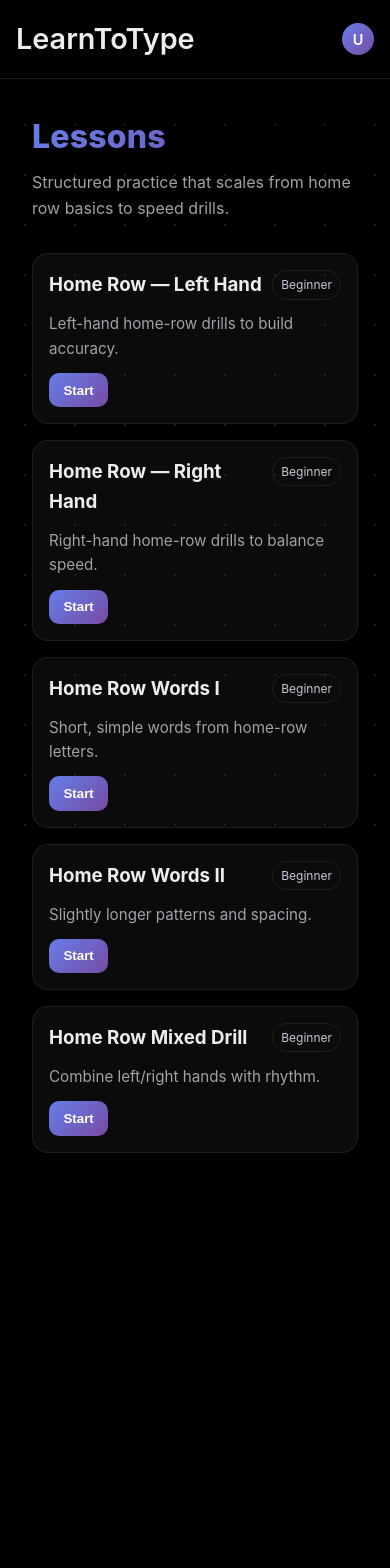
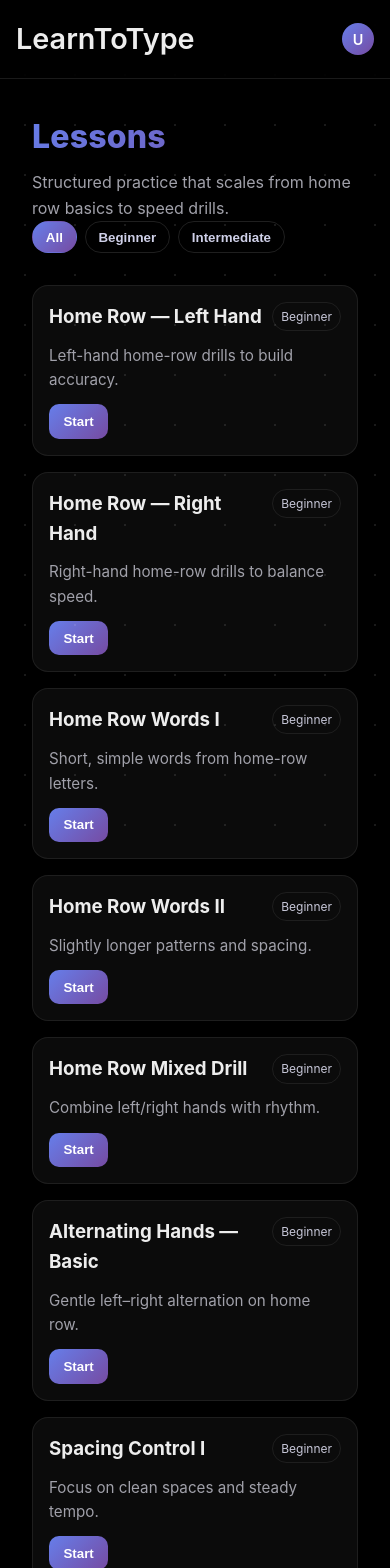
Before and after one commit to andreasparamo/capstone-project, a Next.js app: page /lessons in a window 390 px wide. Shown: the top 1568 px of the page. Before the commit the page ends 1185 px from the top, so only its background shows below. Built offline with nearby package versions, Linux system fonts and the light colour scheme.

Commit message:
Add 5 more beginner lessons and 10 intermediate lessons and small bug fixes

```diff
--- a/src/app/lessons/lessons.css
+++ b/src/app/lessons/lessons.css
@@ -353,7 +353,6 @@
   }
 }
 
-/* === Appended updates to match new lessons.html === */
 .lesson-text {
   white-space: pre-wrap;
   overflow-wrap: anywhere;
@@ -410,3 +409,75 @@
     grid-template-columns: repeat(8, 1fr);
   }
 }
+.review{width:clamp(640px,86vw,1000px);}
+
+.panel{
+  display:grid;
+  grid-template-columns:1.3fr 1fr;
+  gap:1rem;
+  align-items:start;
+  overflow:hidden;
+}
+
+.heat{min-width:0;}
+
+.heat-grid{
+  display:grid;
+  grid-template-columns:repeat(auto-fill,minmax(72px,1fr));
+  gap:.5rem;
+  max-height:40vh;
+  overflow:auto;
+  padding-right:.25rem;
+  box-sizing:border-box;
+}
+
+.mistakes{
+  max-height:40vh;
+  overflow:auto;
+}
+
+@media (max-width:900px){
+  .panel{grid-template-columns:1fr;}
+  .review{width:92vw;}
+  .mistakes,.heat-grid{max-height:34vh;}
+}
+
+.filterbar{
+  max-width:1200px;
+  margin:0 auto 0.75rem;
+  padding:0 2rem;
+  display:flex;
+  gap:.5rem;
+  align-items:center;
+  flex-wrap:wrap;
+}
+.filter-btn{
+  background:transparent;
+  border:1px solid rgba(255,255,255,.12);
+  color:#cfd0e8;
+  border-radius:999px;
+  padding:.45rem .8rem;
+  font-weight:600;
+  cursor:pointer;
+}
+.filter-btn.active{
+  background:linear-gradient(135deg,#667eea,#764ba2);
+  color:#fff;
+  border-color:transparent;
+}
+.icon-close {
+  width: 32px;
+  height: 32px;
+  padding: 0;
+  display: flex;
+  align-items: center;
+  justify-content: center;
+  line-height: 1;
+  font-size: 1.15rem;
+}
+
+.icon-close span,
+.icon-close::before,
+.icon-close::after {
+  vertical-align: middle;
+}
--- a/src/app/lessons/page.js
+++ b/src/app/lessons/page.js
@@ -2,7 +2,6 @@
 import { useState, useEffect, useRef, useCallback } from "react";
 import "./lessons.css";
 
-// Injected from existing file to preserve exact lesson content
 const LESSONS = [
   {
     id: 'beg-1-home-row-left',
@@ -38,10 +37,116 @@ const LESSONS = [
     level: 'Beginner',
     description: 'Combine left/right hands with rhythm.',
     text: 'asdf jkl; asdf jkl;  a s d f j k l ;  as df jk l;  asdfjkl; asdfjkl;  a s d f  j k l ;  asdf jkl;'
+  },
+
+  {
+    id: 'beg-6-alternating-basic',
+    title: 'Alternating Hands — Basic',
+    level: 'Beginner',
+    description: 'Gentle left–right alternation on home row.',
+    text: 'a j a j  s k s k  d l d l  f ; f ;  as jk dl f;  a s d f  j k l ;  asdf jkl;  a j s k d l f ;'
+  },
+  {
+    id: 'beg-7-spacing-control',
+    title: 'Spacing Control I',
+    level: 'Beginner',
+    description: 'Focus on clean spaces and steady tempo.',
+    text: 'as df  as df  jk l;  jk l;  asdf  jkl;  a  s  d  f   j  k  l  ;  asdf  jkl;  as df  jk l;'
+  },
+  {
+    id: 'beg-8-repeats-and-pairs',
+    title: 'Repeats and Pairs',
+    level: 'Beginner',
+    description: 'Repeat small pairs to build accuracy.',
+    text: 'aa ss dd ff jj kk ll ;;  as as sd df jk kl l; ;a  as sd df  jk kl l;  asdf jkl;  as as as  jk jk jk'
+  },
+  {
+    id: 'beg-9-short-phrases',
+    title: 'Short Phrases I',
+    level: 'Beginner',
+    description: 'Tiny phrases with calm rhythm.',
+    text: 'as if; as is; a lad; a fall;  asdf asdf  jkl; jkl;  as as df df  jk jk l; l;  as if as if  a lad a lad'
+  },
+  {
+    id: 'beg-10-home-row-review',
+    title: 'Home Row Review',
+    level: 'Beginner',
+    description: 'Full review of home-row keys with spaces.',
+    text: 'asdf jkl;  asdf jkl;  a s d f j k l ;  asdfjkl;  as df jk l;  a j s k d l f ;  asdf jkl; asdf jkl;'
+  },
+
+  {
+    id: 'int-1-alternating-hands-ii',
+    title: 'Alternating Hands II',
+    level: 'Intermediate',
+    description: 'Quicker alternation and tighter spacing.',
+    text: 'a j s k d l f ;  as jk dl f;  asdf jkl;  ajsk dlf;  as df jk l;  a j s k  d l f ;  asdfjkl;'
+  },
+  {
+    id: 'int-2-rhythm-and-flow',
+    title: 'Rhythm and Flow I',
+    level: 'Intermediate',
+    description: 'Maintain flow across mixed patterns.',
+    text: 'asdf jkl; as df jk l;  ajsk dlf;  asdfjkl;  a s d f  j k l ;  as df  jk l;  asdf jkl;'
+  },
+  {
+    id: 'int-3-speed-bursts-i',
+    title: 'Speed Bursts I',
+    level: 'Intermediate',
+    description: 'Short speed bursts with recovery gaps.',
+    text: 'asdfjkl; asdfjkl;  a s d f  j k l ;  asdfjkl;  as df jk l;  ajsk dlf;  asdfjkl;  a j s k d l f ;'
+  },
+  {
+    id: 'int-4-accuracy-focus-i',
+    title: 'Accuracy Focus I',
+    level: 'Intermediate',
+    description: 'Slow precise typing then brief bursts.',
+    text: 'a s d f   j k l ;   as df  jk l;   asdf jkl;  asdfjkl;  a j s k d l f ;  asdf jkl;'
+  },
+  {
+    id: 'int-5-phrase-chaining',
+    title: 'Phrase Chaining I',
+    level: 'Intermediate',
+    description: 'Chain short phrases without stopping.',
+    text: 'as if as is  a lad a fall  asdf jkl;  as df jk l;  as if as if  jkl; asdf  ajsk dlf;'
+  },
+  {
+    id: 'int-6-hand-switch-drill',
+    title: 'Hand Switch Drill',
+    level: 'Intermediate',
+    description: 'Frequent hand switches on home row.',
+    text: 'a j s k d l f ;  as jk dl f;  a j a j  s k s k  d l d l  f ; f ;  asdf jkl;'
+  },
+  {
+    id: 'int-7-consistency-run',
+    title: 'Consistency Run I',
+    level: 'Intermediate',
+    description: 'Even pace with minimal errors.',
+    text: 'as df jk l;  asdf jkl;  asdfjkl;  a s d f  j k l ;  as df jk l;  asdf jkl;  a j s k d l f ;'
+  },
+  {
+    id: 'int-8-mixed-spacing',
+    title: 'Mixed Spacing I',
+    level: 'Intermediate',
+    description: 'Vary spaces while holding form.',
+    text: 'asdf  jkl;   as df  jk l;  a  j  s  k  d  l  f  ;  asdfjkl;  asdf  jkl;'
+  },
+  {
+    id: 'int-9-endurance-mini',
+    title: 'Endurance Mini I',
+    level: 'Intermediate',
+    description: 'Longer line with steady accuracy.',
+    text: 'asdf jkl; asdf jkl; a s d f j k l ; as df jk l; a j s k d l f ; asdfjkl; as df jk l; asdf jkl;'
+  },
+  {
+    id: 'int-10-home-row-sentences',
+    title: 'Home Row Sentences I',
+    level: 'Intermediate',
+    description: 'Sentence-like flows using home-row keys.',
+    text: 'as if a lad falls; as if all ask; asdf jkl; a j s k d l f ; as df jk l; asdf jkl;'
   }
 ]
 
-// Match the new HTML pagination size
 const PAGE_CHARS = 180;
 
 const fingerMap = {
@@ -63,6 +168,7 @@ export default function LessonsPage() {
   const [activeKeys, setActiveKeys] = useState(new Set());
   const [activeFingers, setActiveFingers] = useState(new Set());
   const [keyFlash, setKeyFlash] = useState({ key: null, type: null });
+  const [levelFilter, setLevelFilter] = useState("All");
   const hiddenInputRef = useRef(null);
 
   const makePages = (text) => {
@@ -217,7 +323,7 @@ export default function LessonsPage() {
         handleKey(" ");
       } else if (e.key === "Escape") {
         e.preventDefault();
-        if (reviewVisible) returnToLessons();
+        if (reviewVisible) setReviewVisible(false);
         else closePlayer();
       } else if (e.key === "Enter" && currentLesson.finished) {
         e.preventDefault();
@@ -235,6 +341,7 @@ export default function LessonsPage() {
   }, [currentLesson?.idx]);
 
   const stats = currentLesson ? calculateStats(currentLesson) : { wpm: 0, acc: 100, prog: 0 };
+  const filtered = LESSONS.filter(l => levelFilter === "All" ? true : l.level === levelFilter);
 
   return (
     <main>
@@ -245,8 +352,29 @@ export default function LessonsPage() {
         </p>
       </section>
 
+      <section className="filterbar">
+        <button
+          className={["filter-btn", levelFilter==="All" ? "active" : ""].join(" ")}
+          onClick={() => setLevelFilter("All")}
+        >
+          All
+        </button>
+        <button
+          className={["filter-btn", levelFilter==="Beginner" ? "active" : ""].join(" ")}
+          onClick={() => setLevelFilter("Beginner")}
+        >
+          Beginner
+        </button>
+        <button
+          className={["filter-btn", levelFilter==="Intermediate" ? "active" : ""].join(" ")}
+          onClick={() => setLevelFilter("Intermediate")}
+        >
+          Intermediate
+        </button>
+      </section>
+
       <section className="grid">
-        {LESSONS.map((lesson) => (
+        {filtered.map((lesson) => (
           <article key={lesson.id} className="card">
             <div style={{ display: "flex", justifyContent: "space-between", alignItems: "flex-start", gap: ".5rem" }}>
               <h3>{lesson.title}</h3>
@@ -335,7 +463,7 @@ export default function LessonsPage() {
             <input ref={hiddenInputRef} className="hidden-input" aria-hidden="true" readOnly />
 
             <footer className="player-footer">
-              <button className="btn" onClick={() => (reviewVisible ? returnToLessons() : closePlayer())}>
+              <button className="btn" onClick={() => (reviewVisible ? setReviewVisible(false) : closePlayer())}>
                 Exit
               </button>
               <div style={{ display: "flex", gap: ".5rem" }}>
@@ -354,7 +482,7 @@ export default function LessonsPage() {
           <div className="review">
             <header>
               <h3 id="reviewTitle">{currentLesson.reviewData.title} Review</h3>
-              <button className="icon-close" aria-label="Close" onClick={returnToLessons}>×</button>
+              <button className="icon-close" aria-label="Close" onClick={() => setReviewVisible(false)}>×</button>
             </header>
 
             <div className="stats" id="reviewStats">
```
